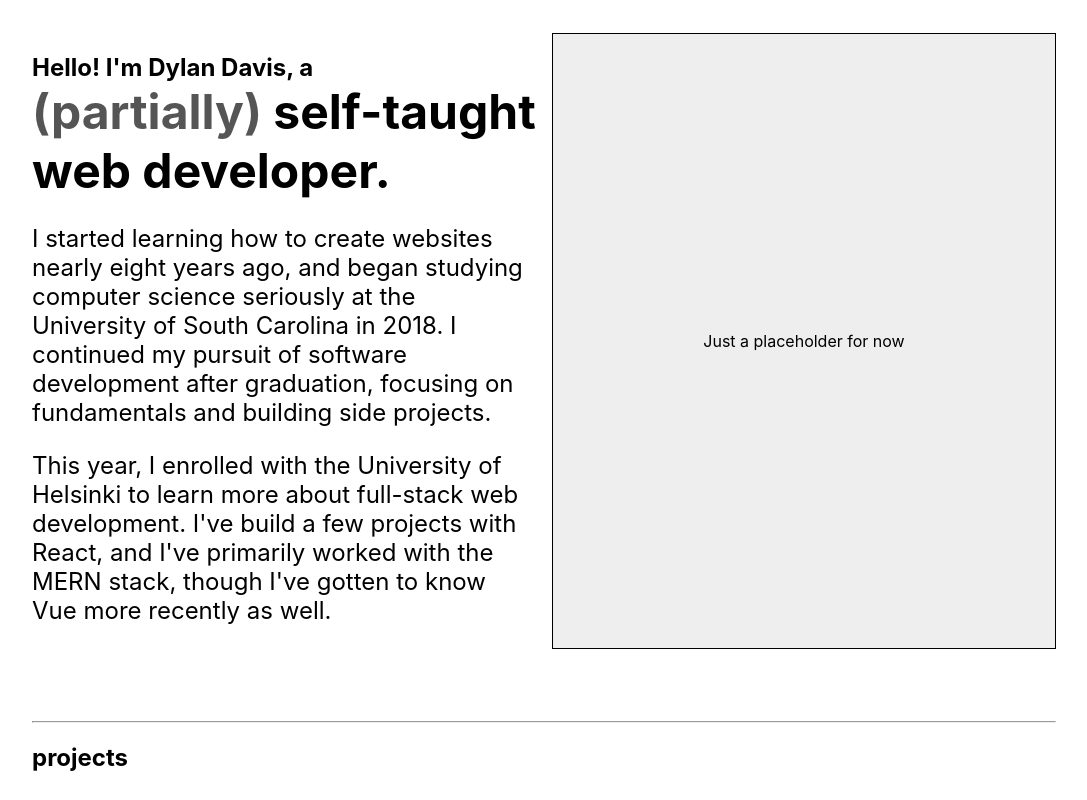
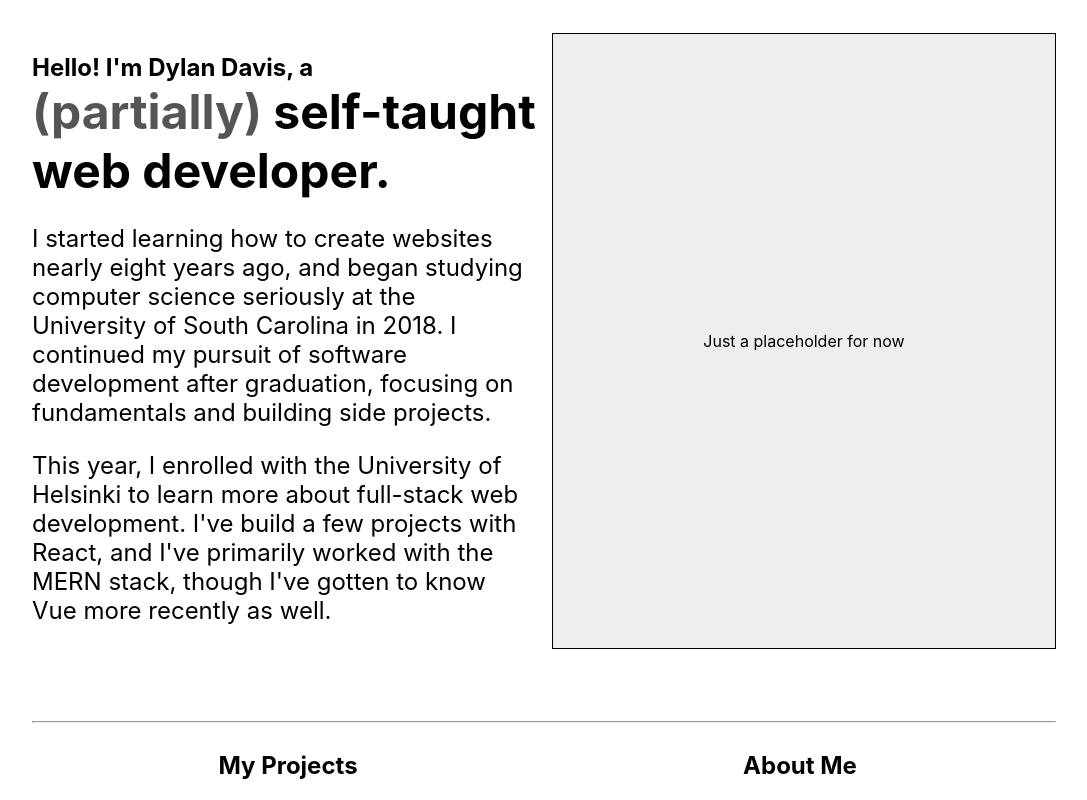
Before and after one commit to dylancdavis/portfolio-site, a React (Create React App) app: page / in a window 1280 px wide. Shown: the part 182-982 px from the top of the page, without its empty margins (96-1183 px from the left). Built offline with nearby package versions, Linux system fonts and the light colour scheme.

Commit message:
Add showcase section

```diff
--- a/src/App.css
+++ b/src/App.css
@@ -68,3 +68,16 @@ nav > button {
   place-items: center;
   background-color: #eee;
 }
+
+.showcase-box {
+  display: grid;
+  grid-template-columns: 1fr;
+  grid-auto-flow: column;
+  grid-auto-columns: 1fr;
+}
+
+.showcase-box > div {
+  display: flex;
+  flex-direction: column;
+  align-items: center;
+}
--- a/src/App.js
+++ b/src/App.js
@@ -51,11 +51,15 @@ function App() {
           </div>
           <div className="intro-images">Just a placeholder for now</div>
         </div>
-
         <hr></hr>
-        <section>
-          <h2>projects</h2>
-        </section>
+        <div class="showcase-box">
+          <div>
+            <h2>My Projects</h2>
+          </div>
+          <div>
+            <h2>About Me</h2>
+          </div>
+        </div>
       </main>
     </div>
   );
```
